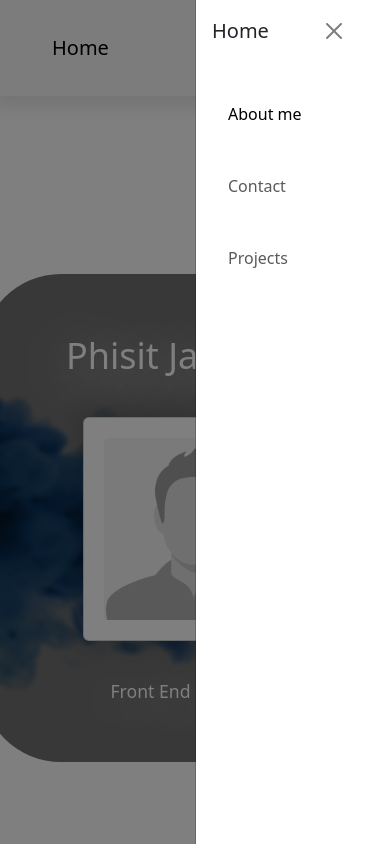
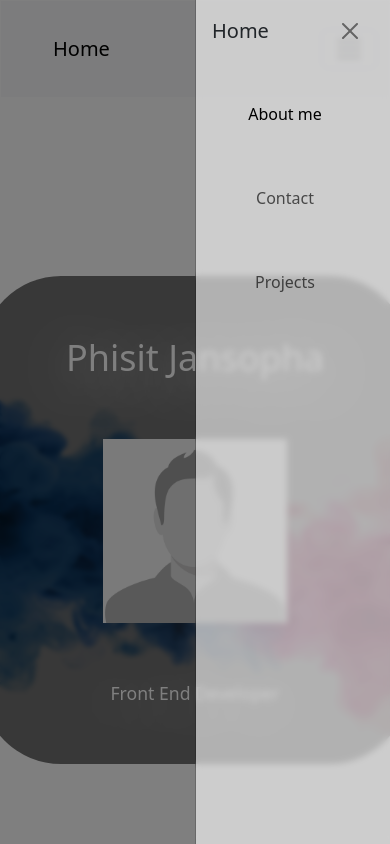
Before and after one commit to CyberTech403/Bootstrap-Portfolio, a plain HTML site: page index.html in a window 390 px wide. Both pictures are taken after a click on the button "Toggle navigation". Shown: the top 844 px of the page. Drawn offline with nearby package versions, Linux system fonts and the light colour scheme.

Commit message:
Nav sidebar bugs fixed

```diff
--- a/CSS/style.css
+++ b/CSS/style.css
@@ -2,17 +2,47 @@
 
   #offcanvasNavbar {
     width: 50%;
-    background-color: rgb(255, 255, 255);
+    background-color: rgba(255, 255, 255, 0.61);
+    backdrop-filter: blur(3px);
   }
   .btn-close {
     margin-right: 1.25rem;
   }
   .offcanvas-header {
-    margin-right: 2rem;
+    margin-right: 1rem;
   }
+
+  .dropdown-menu {
+    padding: 1rem;
+    margin: 1rem;
+  }
+
+  .dropdown-item {
+    align-content: center;
+    padding-bottom: 1rem;
+    margin-bottom: 1rem;
+  }
+
+  .offcanvas-body {
+    align-items: center;
+  }
+
+  .nav-item {
+    text-align: center;
+    padding: 1rem;
+    margin-left: 1rem;
+    margin-right: 1rem;
+    margin-bottom: 0.75rem;
+  }
+
 }
 
 @media (max-width: 770px) {
+
+  .nav-top {
+    position: sticky;
+  }
+
   .hero {
     min-height: 40vh;
     margin-bottom: 2.25rem;
@@ -45,11 +75,12 @@
 
 /* NavBar section - Start */
 
-.nav-top{
+.navbar {
   z-index: 1000;
   margin: 0rem 0rem;
 /*  border-radius: 0rem 0rem 1.25rem 1.25rem; */
-  box-shadow: 0px 0px 20px 10px rgba(0, 0, 0, 0.1);
+  border: 1px solid rgb(255, 255, 255);
+  box-shadow: 0px 0px 20px 10px rgba(255, 255, 255, 0.555);
 }
 
 .navbar-toggle {
@@ -87,6 +118,7 @@
 .nav-item {
   padding:1rem;
 }
+
 
 /* NavBar section - Finish */
 /************************/
@@ -134,6 +166,7 @@
 
 #profile-picture {
   width: 14rem;
+  height: 14rem;
   position: relative;
   align-content: center;
   padding: 1.25rem;
--- a/index.html
+++ b/index.html
@@ -42,7 +42,7 @@
                 <a class="nav-link" href="#Contact">Contact</a>
               </li>
               <li class="nav-item dropdown">
-                <a class="nav-link dropdown-toggle" href="#" role="button" data-bs-toggle="dropdown" aria-expanded="false"> Projects</a>
+                <a class="nav-link dropdown-toggle" href="#" role="button" data-bs-toggle="dropdown" aria-expanded="true"> Projects</a>
                 <ul class="dropdown-menu">
                   <li><a class="dropdown-item" href="#Project 1">Project 1</a></li>
                   <li><a class="dropdown-item" href="#Project 2">Project 2</a></li>
@@ -62,7 +62,7 @@
       <div class="hero d-flex justify-content-center align-items-center">
         <div class="color-overlayer">
           <h1 class="full-name">Phisit Jansopha</h1>
-            <div class="card" id="profile-picture">
+            <div id="profile-picture">
             <img src="./CSS/images/profile-placeholder.jpg" class="card-img-top" alt="profile picture">
           </div>
           <h5 class="job-title"> Front End Developer</h5>
```
